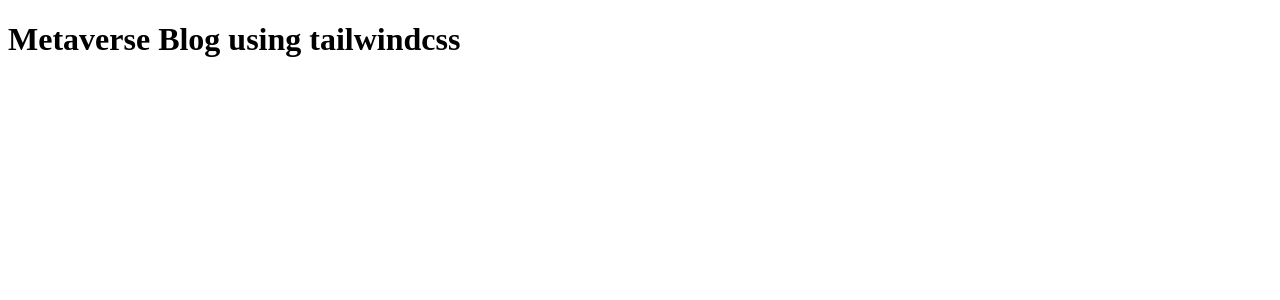
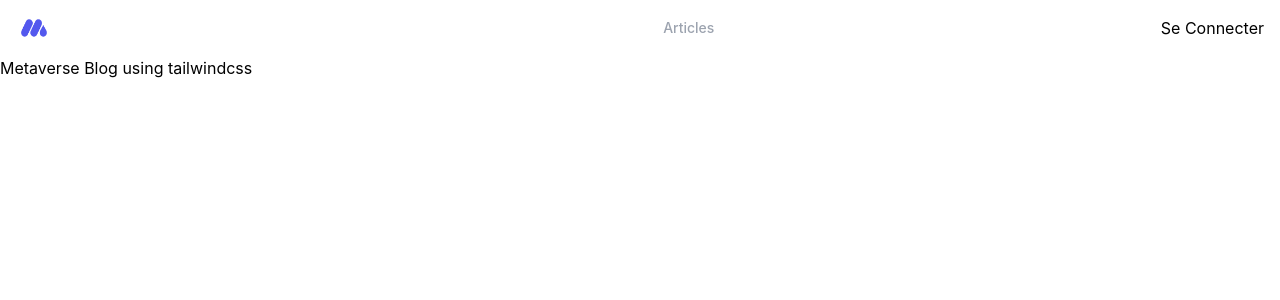
Before and after one commit to alphakahere/metaverse-blog, a Symfony app: template templates/blog/index.html.twig in a window 1280 px wide. Shown: the top 300 px of the page. Run offline with Twig, Linux system fonts and the light colour scheme; the template is opened without the code that fills it, so the values that code supplies are empty; some libraries are stand-ins or nearby versions.

Commit message:
create menu

```diff
--- a/assets/styles/app.css
+++ b/assets/styles/app.css
@@ -1,6 +1,6 @@
 @tailwind base;
 @tailwind components;
 @tailwind utilities;
-body {
-    @apply bg-orange-200;
+.btn {
+    @apply text-white bg-gradient-to-r from-metablue-100  to-metablue-400 hover:bg-blue-800 focus:ring-4 focus:ring-blue-300 font-medium rounded-3xl text-sm px-4 py-2 md:px-5 md:py-2.5 mr-1 md:mr-2  focus:outline-none
 }
--- a/templates/base.html.twig
+++ b/templates/base.html.twig
@@ -2,20 +2,32 @@
 <html>
 	<head>
 		<meta charset="UTF-8">
+		<meta name="viewport" content="width=device-width, initial-scale=1">
+
+		<title>
+			{% block title %}Metalic
+			{% endblock %}
+		</title>
+
+
+		{% block stylesheets %}
+			<link rel="stylesheet" href="https://unpkg.com/flowbite@1.5.3/dist/flowbite.min.css"/>
+			{{ encore_entry_link_tags('app') }}
+		{% endblock %}
 	</head>
+	<body>
+		<header>
+		{% include "includes/menu.html.twig" %}
+		<div class="bg-dark-300">
+		</div>
+		</header>
 
-	<title>
-		{% block title %}Welcome!
-		{% endblock %}
-	</title>
-
-	{% block stylesheets %}
-		{#{{ encore_entry_link_tags('app') }}#}
-	{% endblock %}
+		{% block body %}{% endblock %}
+	</body>
 
 
 	{% block javascripts %}
+		<script src="https://unpkg.com/flowbite@1.5.3/dist/flowbite.js"></script>
 		{#{{ encore_entry_script_tags('app') }}#}
 	{% endblock %}
-</html></head><body>
-{% block body %}{% endblock %}</body></html>
+</html></body></html>
--- a/templates/blog/index.html.twig
+++ b/templates/blog/index.html.twig
@@ -1,6 +1,7 @@
 {% extends 'base.html.twig' %}
 
-{% block title %}Hello BlogController!
+{% block title %}
+	Accueil | {{parent()}}
 {% endblock %}
 
 {% block body %}
--- /dev/null
+++ b/templates/includes/menu.html.twig
@@ -0,0 +1,27 @@
+<nav class="bg-dark-300 border-dark-300 px-2 md:px-4 py-2.5">
+	<div class="flex flex-wrap justify-between items-center mx-auto">
+		<a href="/" class="flex items-center">
+			<img src="{{asset('/assets/images/logo.png')}}" class="mr-3 h-6 sm:h-9" alt="Metalic Logo">
+			<span class="self-center text-xl font-semibold whitespace-nowrap text-white">Metalic</span>
+		</a>
+		<div class="flex items-center md:order-2">
+			<a href="/se-connecter" class="btn">Se Connecter</a>
+			<button data-collapse-toggle="mega-menu-icons" type="button" class="inline-flex items-center p-2 ml-1 text-sm text-gray-500 rounded-lg md:hidden hover:bg-gray-100 focus:outline-none focus:ring-2 focus:ring-gray-200" aria-controls="mega-menu-icons" aria-expanded="false">
+				<span class="sr-only">Open main menu</span>
+				<svg aria-hidden="true" class="w-6 h-6" fill="currentColor" viewbox="0 0 20 20" xmlns="http://www.w3.org/2000/svg">
+					<path fill-rule="evenodd" d="M3 5a1 1 0 011-1h12a1 1 0 110 2H4a1 1 0 01-1-1zM3 10a1 1 0 011-1h12a1 1 0 110 2H4a1 1 0 01-1-1zM3 15a1 1 0 011-1h12a1 1 0 110 2H4a1 1 0 01-1-1z" clip-rule="evenodd"></path>
+				</svg>
+			</button>
+		</div>
+		<div id="mega-menu-icons" class="hidden justify-between items-center w-full md:flex md:w-auto md:order-1">
+			<ul class="flex flex-col mt-4 text-sm font-medium md:flex-row md:space-x-8 md:mt-0">
+				<li>
+					<a href="/" class="block py-2 pr-4 pl-3 text-white border-b border-gray-100 hover:bg-gray-50 md:hover:bg-transparent md:border-0 md:hover:text-white md:p-0" aria-current="page">Accueil</a>
+				</li>
+				<li>
+					<a href="/articles" class="block py-2 pr-4 pl-3 text-gray-400 border-b border-gray-100 hover:bg-gray-50 md:hover:bg-transparent md:border-0 md:hover:text-white md:p-0">Articles</a>
+				</li>
+			</ul>
+		</div>
+	</div>
+</nav>
```
Also changed, not shown: tailwind.config.js (+13 -1 lines), public/assets/images/logo.png (added).
